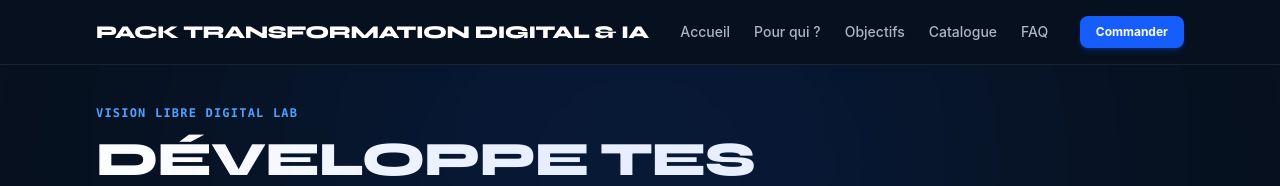
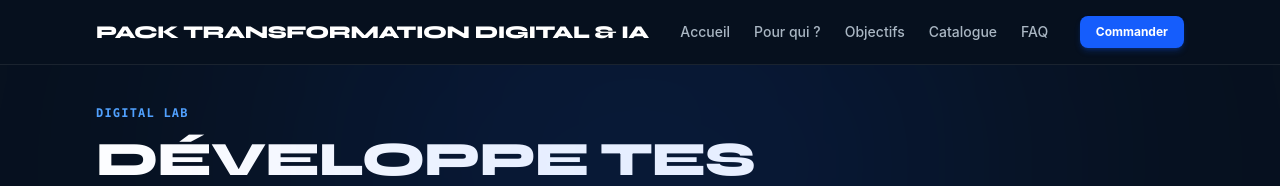
Before and after one commit to abpa80-netizen/Pack-Transformation-Digital-IA, a React (Vite) app: page / in a window 1280 px wide. Shown: the top 186 px of the page. Built offline with nearby package versions, Linux system fonts and the light colour scheme; no server answers.

Commit message:
Use DIGITAL LAB branding in homepage hero

```diff
--- a/src/components/Hero.tsx
+++ b/src/components/Hero.tsx
@@ -6,7 +6,7 @@ export const Hero: React.FC = () => (
     <div className="max-w-6xl mx-auto px-4 sm:px-6 lg:px-8">
       <div className="grid grid-cols-1 gap-5 items-center">
         <div className="max-w-4xl flex flex-col items-start text-left">
-          <span className="text-xs font-mono font-bold tracking-widest text-blue-400 uppercase mb-3">VISION LIBRE DIGITAL LAB</span>
+          <span className="text-xs font-mono font-bold tracking-widest text-blue-400 uppercase mb-3">DIGITAL LAB</span>
           <h1 className="text-2xl sm:text-4xl lg:text-5xl font-extrabold tracking-tight text-white leading-[1.12] mb-3 text-balance" style={{ fontFamily: 'Syne, sans-serif' }}>
             DÉVELOPPE TES COMPÉTENCES.
             <span className="block bg-gradient-to-r from-blue-400 via-indigo-300 to-white bg-clip-text text-transparent">EXPLORE LE DIGITAL ET L’IA.</span>
```
